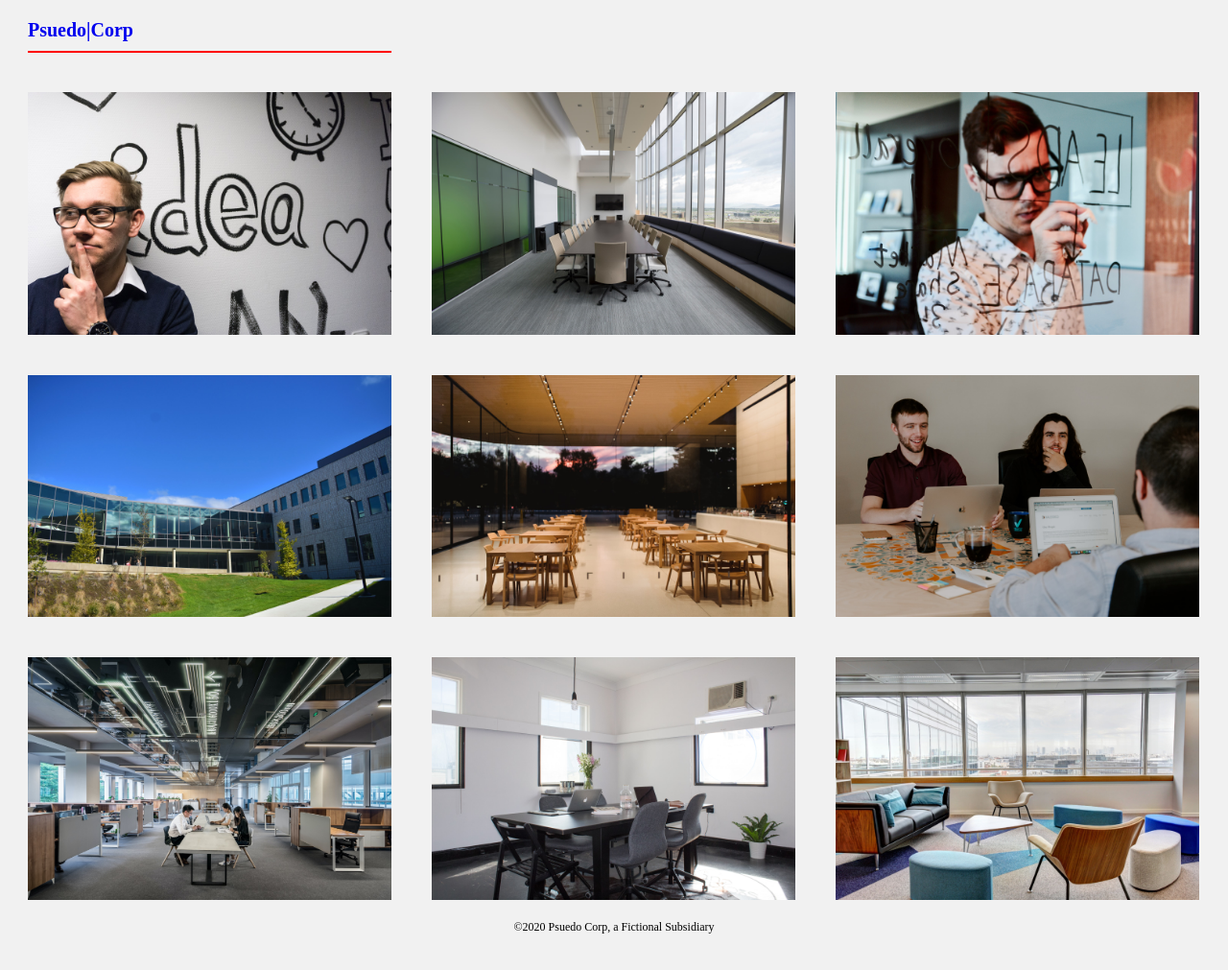
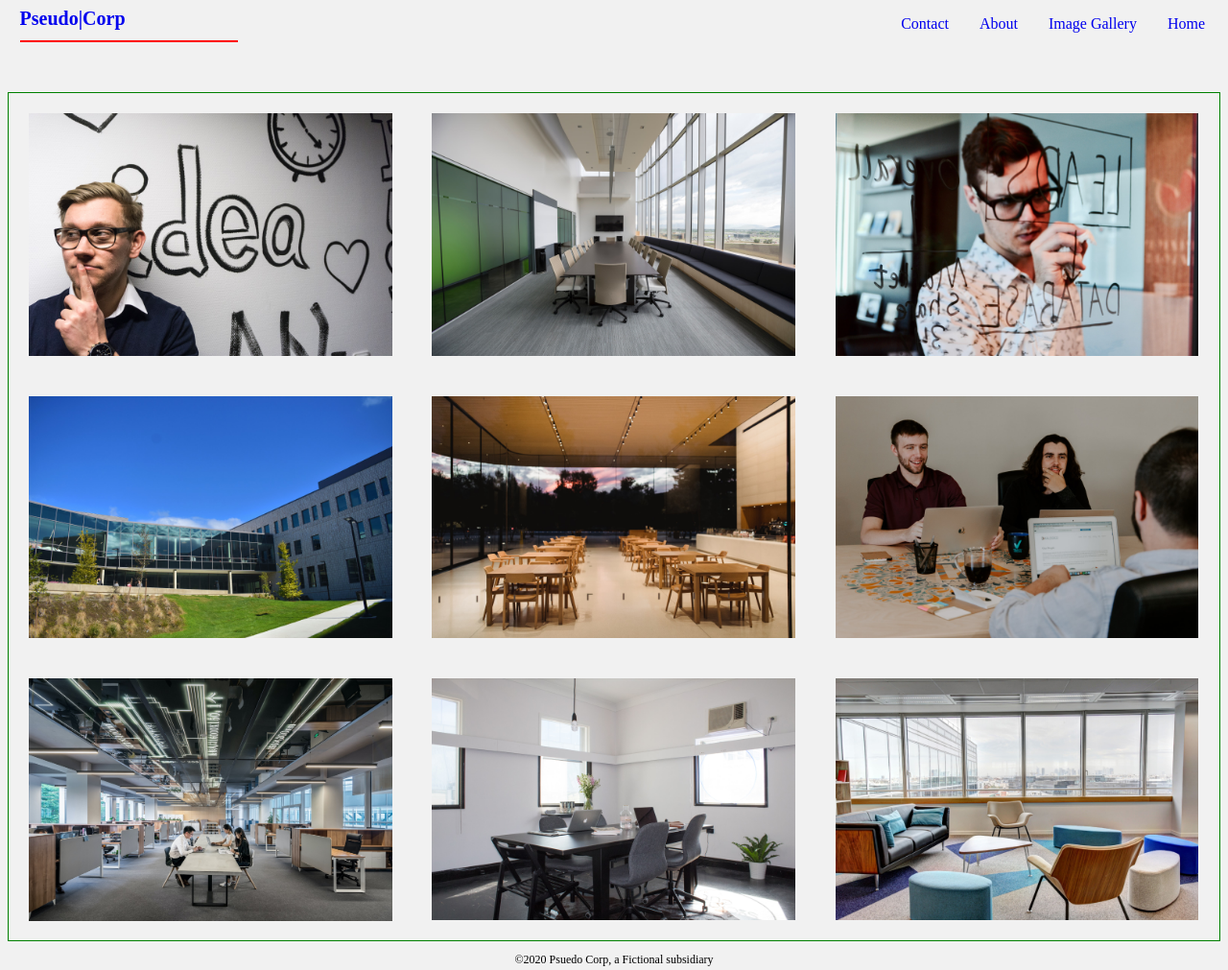
Before and after one commit to RadiantGuise/cis-final, a plain HTML site: page image.html in a window 1280 px wide. Shown: the whole page at 96% size. Before the commit the page ends 986 px from the top, so only its background shows below. Drawn offline with Linux system fonts and the light colour scheme.

Commit message:
Fixed some layout issues

```diff
--- a/image.css
+++ b/image.css
@@ -8,32 +8,12 @@ img {
     margin: 1.66%
 }
 
-.logo {
-    /* font-family: */
+/* .logo {
+    font-family:
     margin-left: 1.66%;
     font-size: 20px;
     font-weight: bold;
     border-bottom: 2px solid red;
     width: 30%;
     padding-bottom: 10px;
-}
-
-a {
-    text-decoration: none;
-}
-
-a:visited {
-    color: black;
-}
-
-.footer {
-    position: relative;
-    bottom: 0;
-
-}
-
-.footer p {
-    position: relative;
-    right: 16.66%;
-    font-size: 12px;
-}
+} */
--- a/image.html
+++ b/image.html
@@ -5,11 +5,28 @@
         <meta charset="UTF-8"/>
         <link rel="stylesheet" href="main.css">
         <link rel="stylesheet" href="image.css">
+        <style>
+            .header {
+                height: 24px;
+            }
+        </style>
     </head>
     <body>
-        <div id="wrapper">
-            <p class="logo"><a href="index.html">Psuedo|Corp</a></p>
-            <div>
+        <div id="container">
+            <div class="header">
+                <a href="index.html">Pseudo|Corp</a>
+            </div>
+
+            <nav class="nav">
+                <ul>
+                    <li><a href="index.html">Home</a></li>
+                    <li><a href="image.html">Image Gallery</a></li>
+                    <li><a href="#">About</a></li>
+                    <li><a href="#">Contact</a></li>
+                </ul>
+            </nav>
+
+            <div class="content">
                 <img src="image-blog/andreas-klassen-0efVtnpUOlQ-unsplash.jpg">
                 <img src="image-blog/benjamin-child-0sT9YhNgSEs-unsplash.jpg">
                 <img src="image-blog/campaign-creators-huSZMy_MDkk-unsplash.jpg">
@@ -20,8 +37,9 @@
                 <img src="image-blog/s-o-c-i-a-l-c-u-t-ZGqe7DaJn1w-unsplash.jpg">
                 <img src="image-blog/yann-maignan-rRiAzFkJPMo-unsplash.jpg">
             </div>
+
             <div class="footer">
-                <p>&copy;2020 Psuedo Corp, a Fictional Subsidiary</p>
+                <p>&copy;2020 Psuedo Corp, a Fictional subsidiary</p>
             </div>
         </div>
     </body>
--- a/main.css
+++ b/main.css
@@ -16,7 +16,6 @@ body {
     .header{ grid-area: 1 / 1 / 2 / 4; }
 
 .header {
-    /* border: 1px solid green; */
     margin-left: 1.66%;
     font-size: 20px;
     font-weight: bold;
@@ -59,10 +58,7 @@ li a:hover {
     color: white;
 }
 .nav {
-
     margin-left: auto;
-
-
 }
 
 .content {
```
Also changed, not shown: index.html (+2 -2 lines), image-index/merlin-schumann-_nFUHsm2svs-unsplash.jpg (added), 1 other file.
